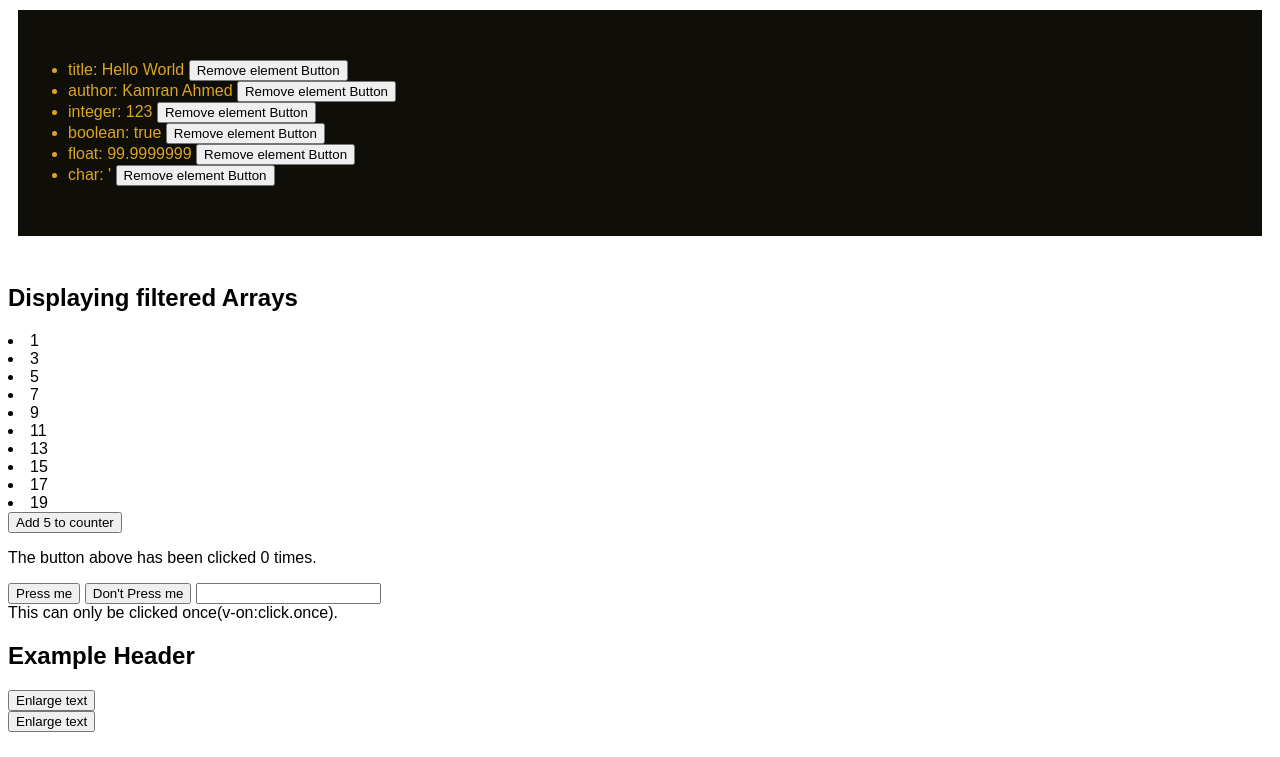
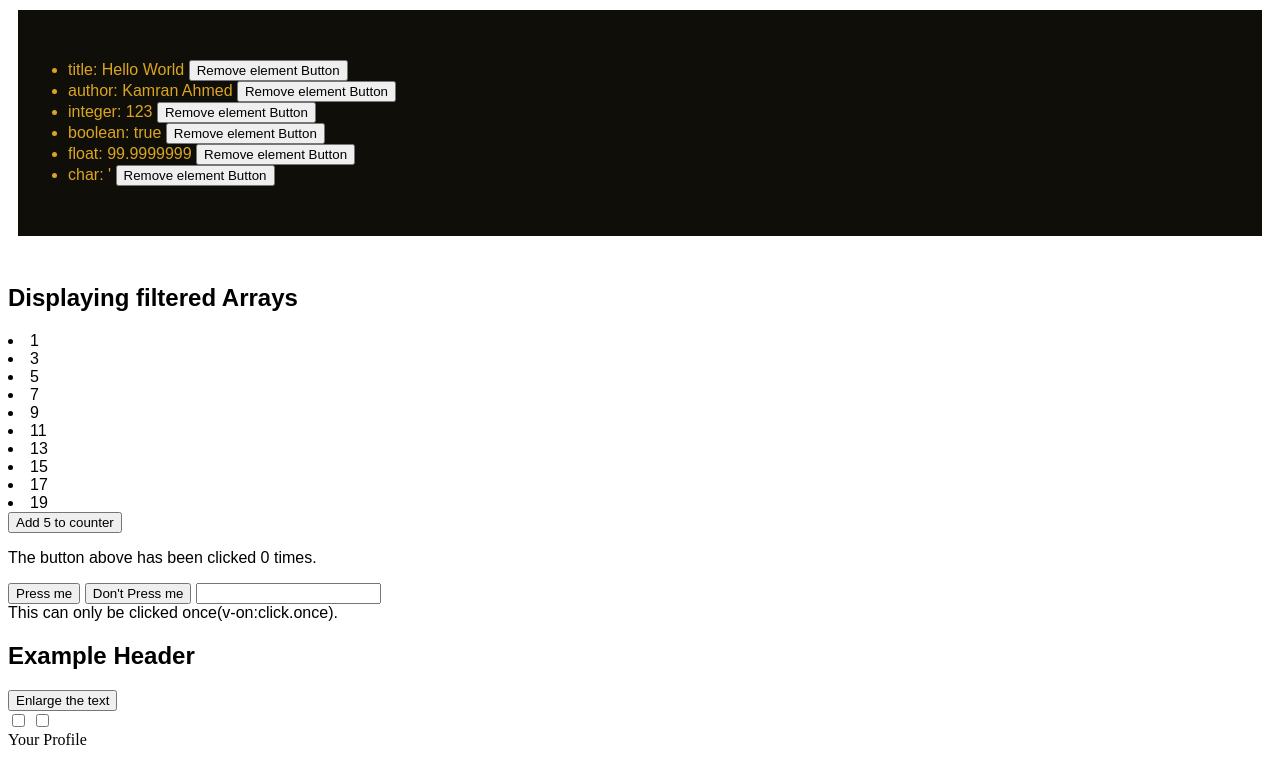
Before and after one commit to Kamran6433/Learning_Vue.js, a plain HTML site: page index.html in a window 1280 px wide. Shown: the part 1678-2435 px from the top of the page. Drawn offline with nearby package versions, Linux system fonts and the light colour scheme.

Commit message:
Learning slots amd working through the material.

```diff
--- a/app.js
+++ b/app.js
@@ -21,18 +21,42 @@ Vue.component('fontsize-demo', {
         <div class="fontsize-demo">
             <h2>{{ post.title }}</h2>
             <button v-on:click="$emit('enlarge-text')">
-                Enlarge text
+                Enlarge the text
             </button>
             <div v-html="post.content"></div>
         </div>
     `
+});
+
+Vue.component('custom-checkbox', {
+    model: {
+        prop: 'checked',
+        event: 'change'
+    },
+    props: {
+        checked: Boolean,
+    },
+    template: `
+        <input
+            type="checkbox"
+            v-bind:checked="checked"
+            v-on:change="$emit('change', $event.target.checked)"
+        >
+    `
+});
+
+new Vue({
+    el: '#custom-checkbox'
 })
 
 new Vue({
     el: '#fontsize-demo',
     data: {
         posts: [
-            { id: 1, title: 'Example Header'}
+            {
+            id: 1,
+            title: 'Example Header'
+            }
         ],
         postFontSize: 1
     }
@@ -41,7 +65,8 @@ new Vue({
 new Vue({ el: '.title' });
 
 Vue.component('list-paste', {
-    data: {
+    data() {
+        return {
             props: ['language'],
             listOfLanguagesIKnow: [
                 { id: 1, text: 'Python' },
@@ -52,6 +77,7 @@ Vue.component('list-paste', {
                 { id: 6, text: 'Bulma' },
                 { id: 7, text: 'Flask' }
             ]
+        }
     },
     template: '<liOfLanguagesIKnow">{{ language.text }}</li>'
 });
--- a/index.html
+++ b/index.html
@@ -132,19 +132,58 @@
                 <list-paste v-for="element in ListOfLanguagesIKnow" v-bind:id="element.id" v-bind:text="element.text"></list-paste>
             </div>
             <div id="fontsize-demo">
-                <div v-on:style="{ fontSize: postFontSize + 'em'}">
+                <div :style="{ fontSize: postFontSize + 'em' }">
                     <fontsize-demo
                         v-for="post in posts"
                         v-bind:key="post.id"
                         v-bind:post="post"
                         v-on:enlarge-text="postFontSize += 0.1"
                     ></fontsize-demo>
-                    <button v-on:click="$emit('enlarge-text')">
-                        Enlarge text
-                    </button>
                 </div>
             </div>
         </div>
+        <div id="custom-checkbox">
+            <custom-checkbox v-model="lovingVue">lovingVue</custom-checkbox>
+            <custom-checkbox v-model="EnjoyingTheJourney">EnjoyingTheJourney</custom-checkbox>
+        </div>
+        <a
+            v-bind:href="url"
+            class="nav-link"
+        >
+        <!-- Learn slots!! -->
+        <slot>
+            <navigation-link url="/profile">
+                <!-- Add a Font Awesome icon -->
+                <span class="fa fa-user"></span>
+                Your Profile
+            </navigation-link>
+        </slot>
+        </a>
+        <!-- <div class="container">
+            <header>
+                <slot name="header"></slot>
+            </header>
+            <main>
+                <slot></slot>
+            </main>
+            <footer>
+                <slot name="footer"></slot>
+            </footer>
+        </div>
+        <base-layout>
+            <template v-slot:header>
+                <h1>Here might be a page title</h1>
+            </template>
+
+            <template v-slot:default>
+                <p>A paragraph for the main content.</p>
+                <p>And another one.</p>
+            </template>
+
+            <template v-slot:footer>
+                <p>Here's some contact info</p>
+            </template>
+        </base-layout> -->
         <script src="https://cdn.jsdelivr.net/npm/vue@2.7.14/dist/vue.js"></script>
         <script src="app.js"></script>
         <link href="style.css" rel="stylesheet">
```
Lines whose indentation alone changed are shown as unchanged.
